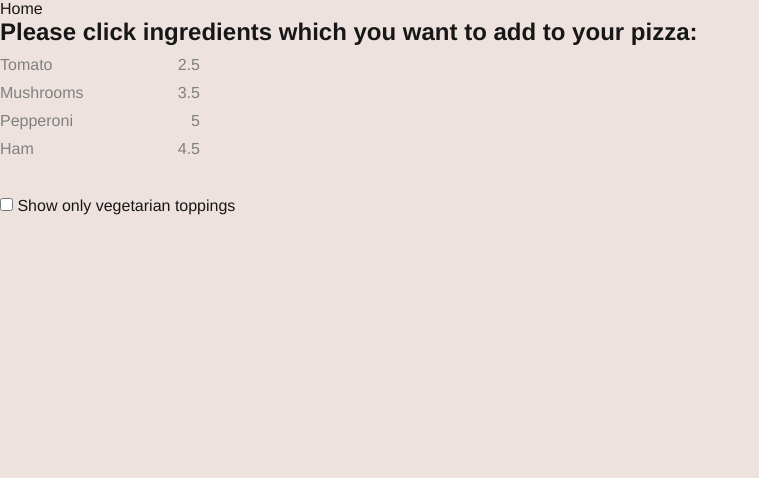
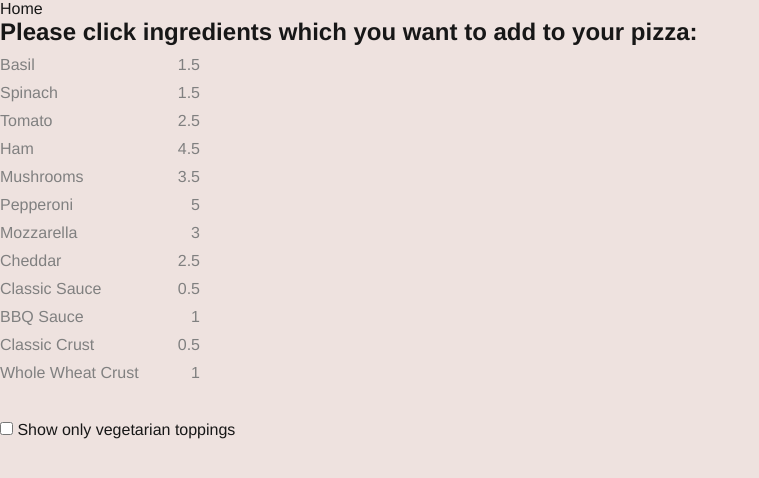
Before and after one commit to IuliiaBazhutina/Pizza_Order_App, a Next.js app: page /ingredients in a window 1280 px wide. Shown: the top 478 px of the page, without its empty margins (0-759 px from the left). Built offline with nearby package versions, Linux system fonts and the light colour scheme.

Commit message:
Added new toppings and altered order to match art + fixed gitignore(again)

```diff
--- a/components/list.js
+++ b/components/list.js
@@ -5,10 +5,18 @@ function List( ) {
     const [selectedItems, setSelectedItems] = useState([]);
 
     const items = [
-        { id: 1, name: "Tomato", vegetarian: true, price: 2.50 },
-        { id: 2, name: "Mushrooms", vegetarian: true, price: 3.50 },
-        { id: 3, name: "Pepperoni", vegetarian: false, price: 5.00 },
-        { id: 4, name: "Ham", vegetarian: false, price: 4.50 }
+        { id: 1, name: "Basil", vegetarian: true, price: 1.50 },
+        { id: 2, name: "Spinach", vegetarian: true, price: 1.50 },
+        { id: 3, name: "Tomato", vegetarian: true, price: 2.50 },
+        { id: 4, name: "Ham", vegetarian: false, price: 4.50 },
+        { id: 5, name: "Mushrooms", vegetarian: true, price: 3.50 },
+        { id: 6, name: "Pepperoni", vegetarian: false, price: 5.00 },
+        { id: 7, name: "Mozzarella", vegetarian: true, price: 3.00 },
+        { id: 8, name: "Cheddar", vegetarian: true, price: 2.50 },
+        { id: 9, name: "Classic Sauce", vegetarian: true, price: 0.50 },
+        { id: 10, name: "BBQ Sauce", vegetarian: true, price: 1.00 },
+        { id: 11, name: "Classic Crust", vegetarian: true, price: 0.50 },
+        { id: 12, name: "Whole Wheat Crust", vegetarian: true, price: 1.00 },
     ];
 
     //filtered list
```
Also changed, not shown: 1 other file (tests, documents, lock files or other folders).
